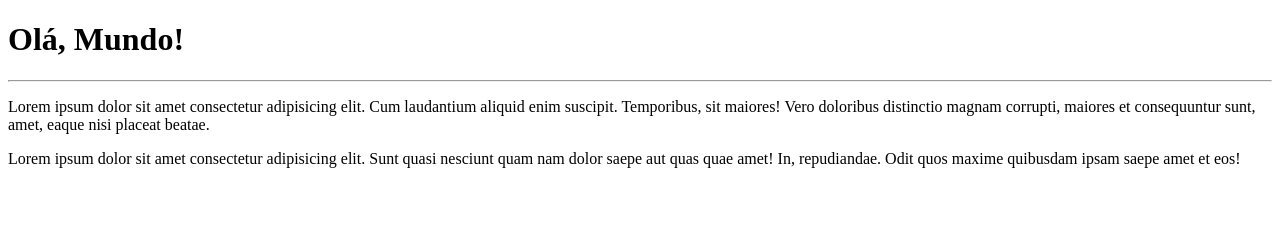
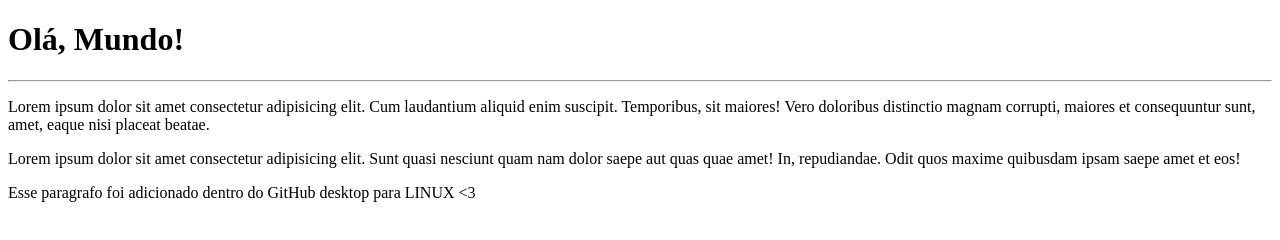
Before and after one commit to Viollee/MeusProjetos, a plain HTML site: page site-exemplo/index.html in a window 1280 px wide. Drawn offline with Linux system fonts and the light colour scheme.

Commit message:
Mudei o arquivo index

```diff
--- a/site-exemplo/index.html
+++ b/site-exemplo/index.html
@@ -17,5 +17,7 @@
         Lorem ipsum dolor sit amet consectetur adipisicing elit. Sunt quasi nesciunt quam nam dolor saepe aut quas quae amet! In, repudiandae. Odit quos maxime quibusdam ipsam saepe amet et eos!
     </p>
 
+    <p>Esse paragrafo foi adicionado dentro do GitHub desktop para LINUX &lt;3</p>
+
 </body>
 </html>
```
